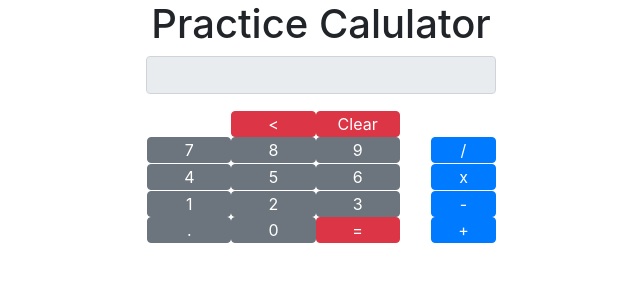
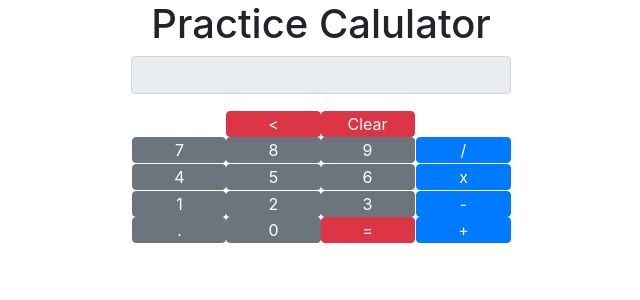
Before and after one commit to alycapps/typescriptCalculator, a React (Create React App) app: page / in a window 1280 px wide. Shown: the top 300 px of the page, without its empty margins (319-959 px from the left). Built offline with nearby package versions, Linux system fonts and the light colour scheme.

Commit message:
fixed btn spacing

```diff
--- a/src/App.tsx
+++ b/src/App.tsx
@@ -4,15 +4,12 @@ import NumberBtn from "./components/NumberBtn";
 import OperatorBtn from "./components/OperatorBtn";
 import OtherBtn from "./components/OtherBtn";
 import InvisibleBtn from "./components/InvisibleBtn"
-// import { number } from 'prop-types';
-// import { thisExpression } from '@babel/types';
-// import { number } from 'prop-types';
-// import { render } from 'react-dom';
 
-// No Props
+// No Props on this level
 // export interface Props {
 // }
 
+//typing for state
 interface State {
     numbers: number[],
     operators: string[],
@@ -36,6 +33,8 @@ class App extends Component<{}, State> {
     answerCalculated: false
   };
 
+  // will update display state to include new value clicked
+  // will add value to num1 or num2 depending on if an operator has been chosen yet
   numberClick = (e:any) => {
     let val:string = e.target.value
     this.setState((prevState) => {
@@ -49,6 +48,10 @@ class App extends Component<{}, State> {
     );
   };
 
+  // will update num1 to display state
+  // will update display state to empty string
+  // will update operatorChosen
+  // will update operator
   operatorClick = (e:any) => {
     let displayNum: number = parseFloat(this.state.display)
     this.setState(
@@ -62,6 +65,7 @@ class App extends Component<{}, State> {
     this.setState({operator:val})
   };
 
+  //will set all states back to defaults
   clearClick = () => {
     this.setState({operatorChosen:false})
     this.setState({operator:""})
@@ -71,6 +75,8 @@ class App extends Component<{}, State> {
     this.setState({answerCalculated:false})
   };
 
+  // will remove last number clicked
+  // will not work for operators
   backspaceClick = () => {
     var newDisplayState: string = "";
     for (let i=0; i<(this.state.display.length-1); i++) {
@@ -79,6 +85,10 @@ class App extends Component<{}, State> {
     this.setState({display: newDisplayState});
   };
 
+  // will update num2 to display state
+  // will perform math based on operator chosen
+  //will update display with answer
+  //will update answerCalculated
   equalClick = () => {
     console.log("equal clicked")
     let displayNum: number = parseFloat(this.state.display)
@@ -115,7 +125,7 @@ class App extends Component<{}, State> {
         <h1>Practice Calulator</h1>
         <div className="container">
 
-
+        {/* row where num1 operator and num2 is displayed */}
         <div className="row">
             <div className="col-md-4"></div>
             <div className="col-md-4 typed">
@@ -125,10 +135,10 @@ class App extends Component<{}, State> {
             <div className="col-md-4"></div>
           </div>
 
+          {/* row where the form field is displayed */}
           <div className="row">
             <div className="col-md-4"></div>
-            <div className="col-md-4">
-              {/* typing location */}
+            <div className="col-md-4" style={style.noPadding}>
               <div className="form-group">
                 <input className="form-control" id="display" aria-describedby="calculatordisplay" placeholder={this.state.display} readOnly/>
               </div>
@@ -136,9 +146,10 @@ class App extends Component<{}, State> {
             <div className="col-md-4"></div>
           </div>
 
+          {/* row for backspace and clear */}
           <div className="row">
             <div className="col-md-4"></div>
-            <div className="col-md-3">
+            <div className="col-md-3" style={style.noPadding}>
               <InvisibleBtn />
               <OtherBtn other={"<"} otherClick={this.backspaceClick}/>
               <OtherBtn other={"Clear"} otherClick={this.clearClick}/>
@@ -149,30 +160,37 @@ class App extends Component<{}, State> {
 
           <div className="row">
             <div className="col-md-4"></div>
-            {/* numbers location */}
-            <div className="col-md-3">
+
+            {/* column for numbers location */}
+            <div className="col-md-3" style={style.noPadding}>
               {this.state.numbers.map(number => (
                 <NumberBtn number={number} numberClick={this.numberClick}/>
               ))}
+
               {/* final row */}
               <NumberBtn number={"."} numberClick={this.numberClick}/>
               <NumberBtn number={0} numberClick={this.numberClick}/>
               <OtherBtn other={"="} otherClick={this.equalClick}/>
             </div>
-            <div className="col-md-1">
+
+            {/* column for operators location */}
+            <div className="col-md-1" style={style.noPadding}>
               {this.state.operators.map(operator => (
                 <OperatorBtn operator={operator} operatorClick={this.operatorClick}/>
               ))}
             </div>
+
             <div className="col-md-4"></div>
           </div>
-
 
         </div>
       </div>
     );
   }
-
 }
-
+const style ={
+  noPadding: {
+    padding: "0px"
+  }
+}
 export default App;
--- a/src/components/InvisibleBtn.tsx
+++ b/src/components/InvisibleBtn.tsx
@@ -1,11 +1,10 @@
 import React from "react";
 
 const InvisibleBtn = () => (
-    //  <span className="col-md-1">
       <button type="button" className="btn btn-link"  style={style}>
       </button>
-    // </span>
 );
+
 const style = {
   width: "33%",
   padding: "0",
--- a/src/components/OtherBtn.tsx
+++ b/src/components/OtherBtn.tsx
@@ -6,11 +6,9 @@ export interface Props {
 };
 
 const OtherBtn = (props: Props) => (
-    //  <span className="col-md-1">
       <button type="button" className="btn btn-danger" onClick={props.otherClick} style={style}>
         {props.other}
       </button>
-    // </span>
 );
 const style = {
   width: "33%",
```
